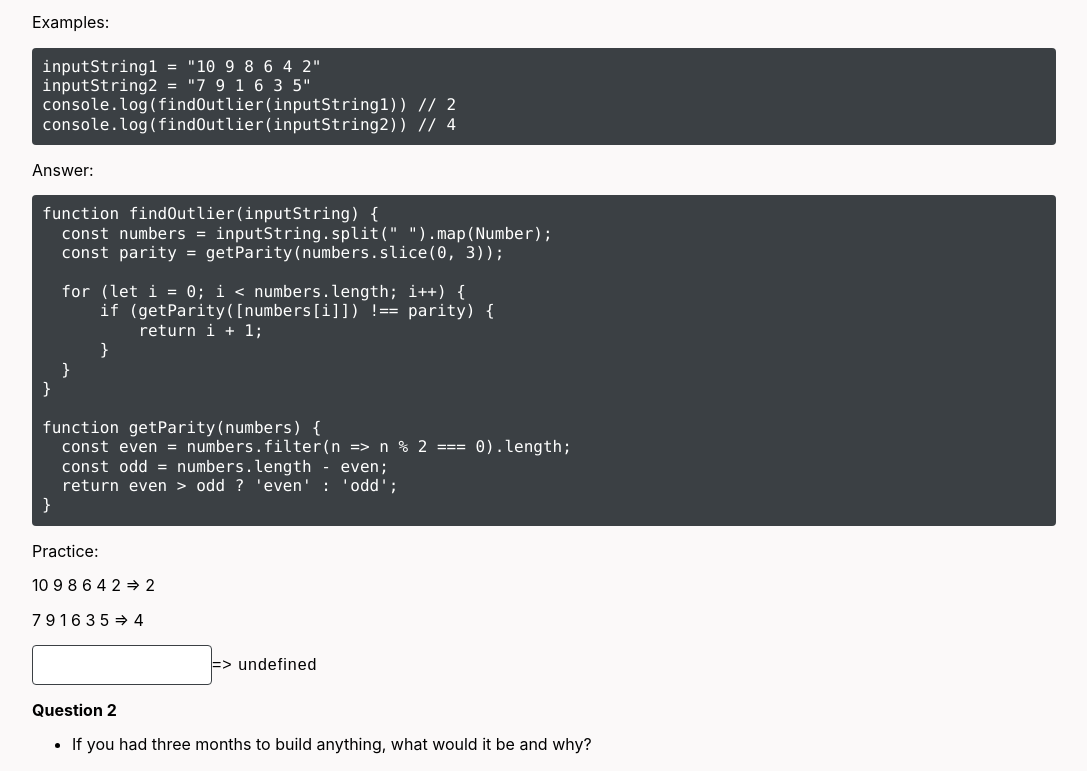
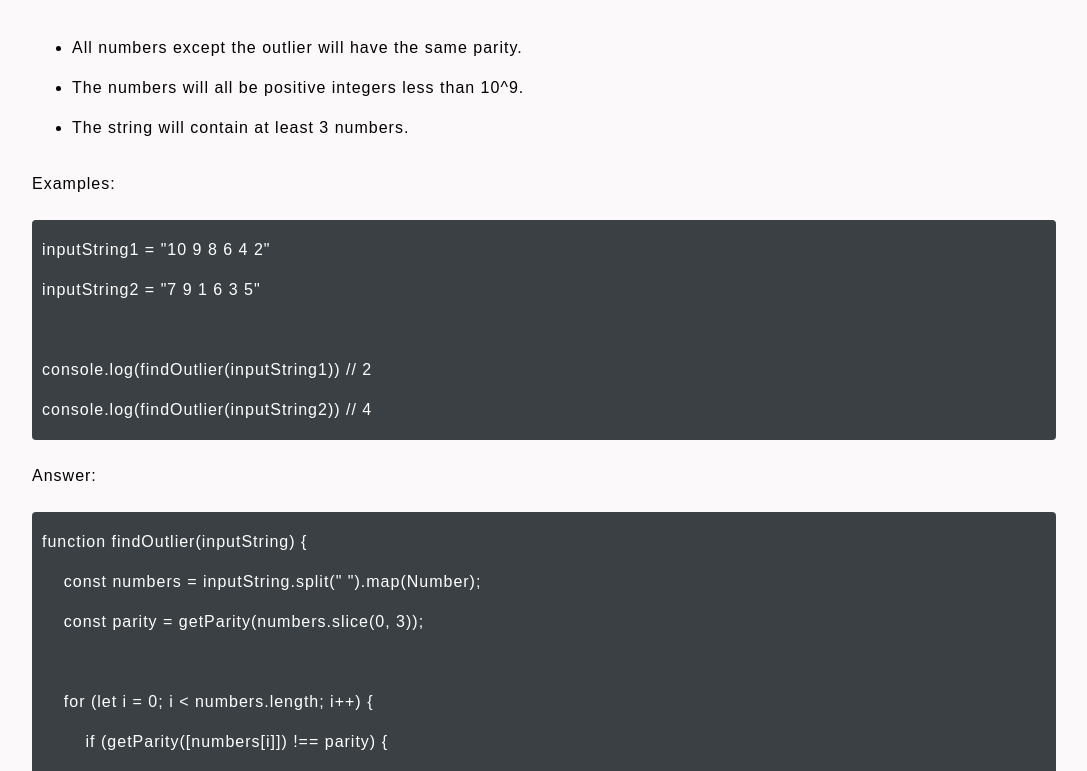
Before and after one commit to YuanShuoHsu/picCollage, a React (Create React App) app: page / in a window 1280 px wide. Shown: the part 344-1115 px from the top of the page, without its empty margins (96-1183 px from the left). Built offline with nearby package versions, Linux system fonts and the light colour scheme.

Commit message:
scss modified and input regex

```diff
--- a/src/components/FindOutlier/index.module.scss
+++ b/src/components/FindOutlier/index.module.scss
@@ -1,10 +1,17 @@
 .findOutlier {
     position: relative;
+
+    p {
+        color: #000;
+        font: normal normal 16px/40px sans-serif;
+        letter-spacing: 1px;
+    }
 
     &__box {
         display: flex;
         flex-wrap: wrap;
         align-items: center;
+        gap: 10px;
 
         &-input {
             padding: 0 10px;
@@ -14,6 +21,9 @@
             border: 1px solid #3B4044;
             border-radius: 4px;
             outline: none;
+            color: #000;
+            font: normal normal 16px/40px sans-serif;
+            letter-spacing: 1px;
         }
 
         &-text {
--- a/src/components/FindOutlier/index.tsx
+++ b/src/components/FindOutlier/index.tsx
@@ -6,7 +6,11 @@ export default function FindOutlier() {
   const [practice, setPractice] = useState("")
 
   const handleSave = (event: ChangeEvent<HTMLInputElement>) => {
-    setPractice(event.target.value)
+    const inputValue = event.target.value;
+    const regex = /^[0-9\s]*$/;
+    if (regex.test(inputValue)) {
+      setPractice(inputValue);
+    }
   }
 
   const inputString1 = "10 9 8 6 4 2"
@@ -36,7 +40,7 @@ export default function FindOutlier() {
       <p>{`${inputString2} => ${findOutlier(inputString2)}`}</p>
       <div className={styles["findOutlier__box"]}>
         <input className={styles["findOutlier__box-input"]} onChange={handleSave} value={practice} type="text" />
-        <span className={styles["findOutlier__box-text"]}>{`=> ${findOutlier(practice)}`}</span>
+        <span className={styles["findOutlier__box-text"]}>{` ${"  "} => ${findOutlier(practice)}`}</span>
       </div>
     </div>
   )
--- a/src/components/QuestionOne/index.module.scss
+++ b/src/components/QuestionOne/index.module.scss
@@ -16,6 +16,20 @@
         width: 100%;
     }
 
+    p {
+        color: #000;
+        font: normal normal 16px/40px sans-serif;
+        letter-spacing: 1px;
+    }
+
+    ul {
+        li {
+            color: #000;
+            font: normal normal 16px/40px sans-serif;
+            letter-spacing: 1px;
+        }
+    }
+
     pre {
         max-width: 100%;
         padding: 10px;
@@ -23,5 +37,11 @@
         background: #3B4044;
         border-radius: 4px;
         overflow: auto hidden;
+
+        code {
+            color: #fff;
+            font: normal normal 16px/40px sans-serif;
+            letter-spacing: 1px;
+        }
     }
 }
--- a/src/components/QuestionOne/index.tsx
+++ b/src/components/QuestionOne/index.tsx
@@ -6,6 +6,7 @@ export default function QuestionOne() {
 
     const example = `inputString1 = "10 9 8 6 4 2"
 inputString2 = "7 9 1 6 3 5"
+
 console.log(findOutlier(inputString1)) // 2
 console.log(findOutlier(inputString2)) // 4
 `
--- a/src/components/QuestionTwo/index.module.scss
+++ b/src/components/QuestionTwo/index.module.scss
@@ -15,4 +15,18 @@
         box-sizing: border-box;
         width: 100%;
     }
+
+    p {
+        color: #000;
+        font: normal normal 16px/40px sans-serif;
+        letter-spacing: 1px;
+    }
+
+    ul {
+        li {
+            color: #000;
+            font: normal normal 16px/40px sans-serif;
+            letter-spacing: 1px;
+        }
+    }
 }
--- a/src/pages/Home/index.module.scss
+++ b/src/pages/Home/index.module.scss
@@ -8,5 +8,11 @@
         display: flex;
         flex-direction: column;
         align-items: center;
+
+        h2 {
+            color: #000;
+            font: normal normal normal/normal sans-serif;
+            letter-spacing: 1px;
+        }
     }
 }
```
Lines whose indentation alone changed are shown as unchanged.
